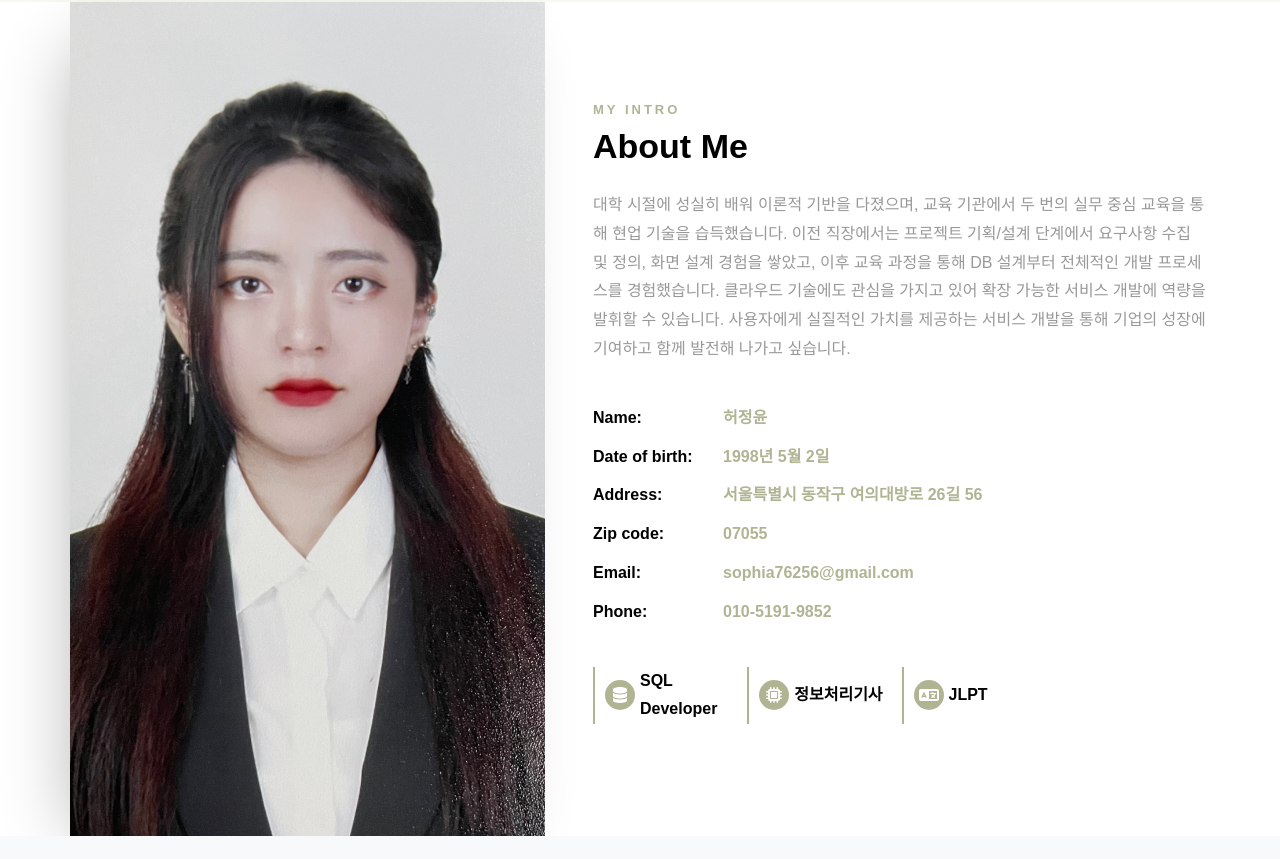
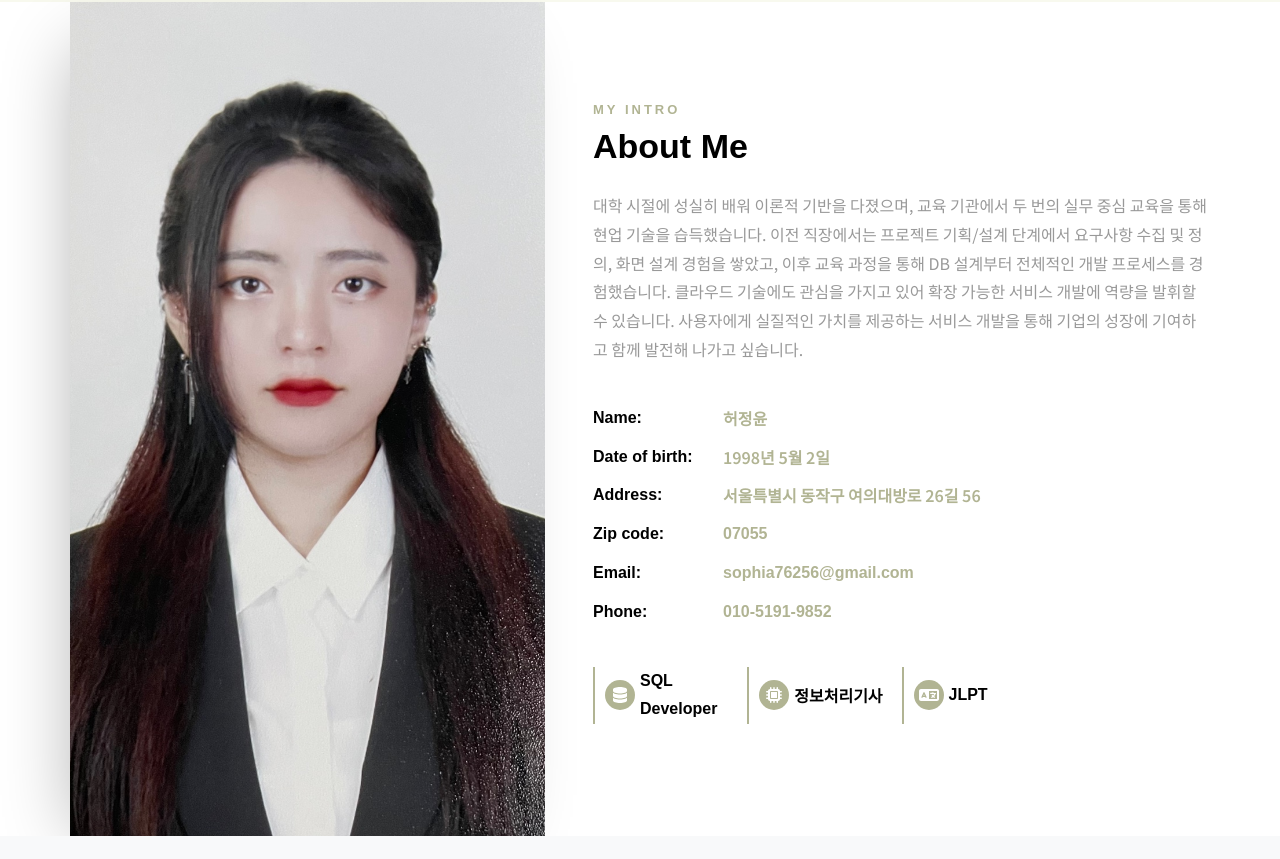
Before and after one commit to jungyoonn/portfolio, a React (Create React App) app: page / in a window 1280 px wide. Shown: the part 861-1720 px from the top of the page. Built offline with nearby package versions, Linux system fonts and the light colour scheme.

Commit message:
한글 전용 폰트 적용

```diff
--- a/src/components/home/About.jsx
+++ b/src/components/home/About.jsx
@@ -11,7 +11,7 @@ const About = () => {
   const interests = [
     // { icon: faCertificate, text: 'Certificates : ' },
     { icon: faDatabase, text: 'SQL Developer' },
-    { icon: faMicrochip, text: '정보처리기사' },
+    { icon: faMicrochip, text: '정보처리기사', font: 'noto-sans-kr'},
     { icon: faLanguage, text: 'JLPT' },
   ];
 
@@ -43,11 +43,11 @@ const About = () => {
                 <div className="col-md-12 heading-section ftco-animate" ref={animRef}>
                   <span className="subheading">My Intro</span>
                   <h2 className="mb-4" style={{ fontSize: '34px', textTransform: 'capitalize', color: 'black' }}>About Me</h2>
-                  <p>{intro}</p>
+                  <p className='noto-sans-kr'>{intro}</p>
                   <ul className="about-info mt-4 px-md-0 px-2">
-                    <li className="d-flex"><span>Name:</span> <span>허정윤</span></li>
-                    <li className="d-flex"><span>Date of birth:</span> <span>1998년 5월 2일</span></li>
-                    <li className="d-flex"><span>Address:</span> <span>서울특별시 동작구 여의대방로 26길 56</span></li>
+                    <li className="d-flex"><span>Name:</span> <span className='noto-sans-kr'>허정윤</span></li>
+                    <li className="d-flex"><span>Date of birth:</span> <span className='noto-sans-kr'>1998년 5월 2일</span></li>
+                    <li className="d-flex"><span>Address:</span> <span className='noto-sans-kr'>서울특별시 동작구 여의대방로 26길 56</span></li>
                     <li className="d-flex"><span>Zip code:</span> <span>07055</span></li>
                     <li className="d-flex"><span>Email:</span> <span>sophia76256@gmail.com</span></li>
                     <li className="d-flex"><span>Phone: </span> <span>010-5191-9852</span></li>
@@ -61,7 +61,7 @@ const About = () => {
                         <div className="icon d-flex align-items-center justify-content-center">
                           <FontAwesomeIcon icon={interest.icon} className='mx-2 text-white'></FontAwesomeIcon>
                         </div>
-                        <div className="text">{interest.text}</div>
+                        <div className={`text fw-bold ${interest.font || ''}`}>{interest.text}</div>
                       </div>
                     ))}
                   </div>
```
